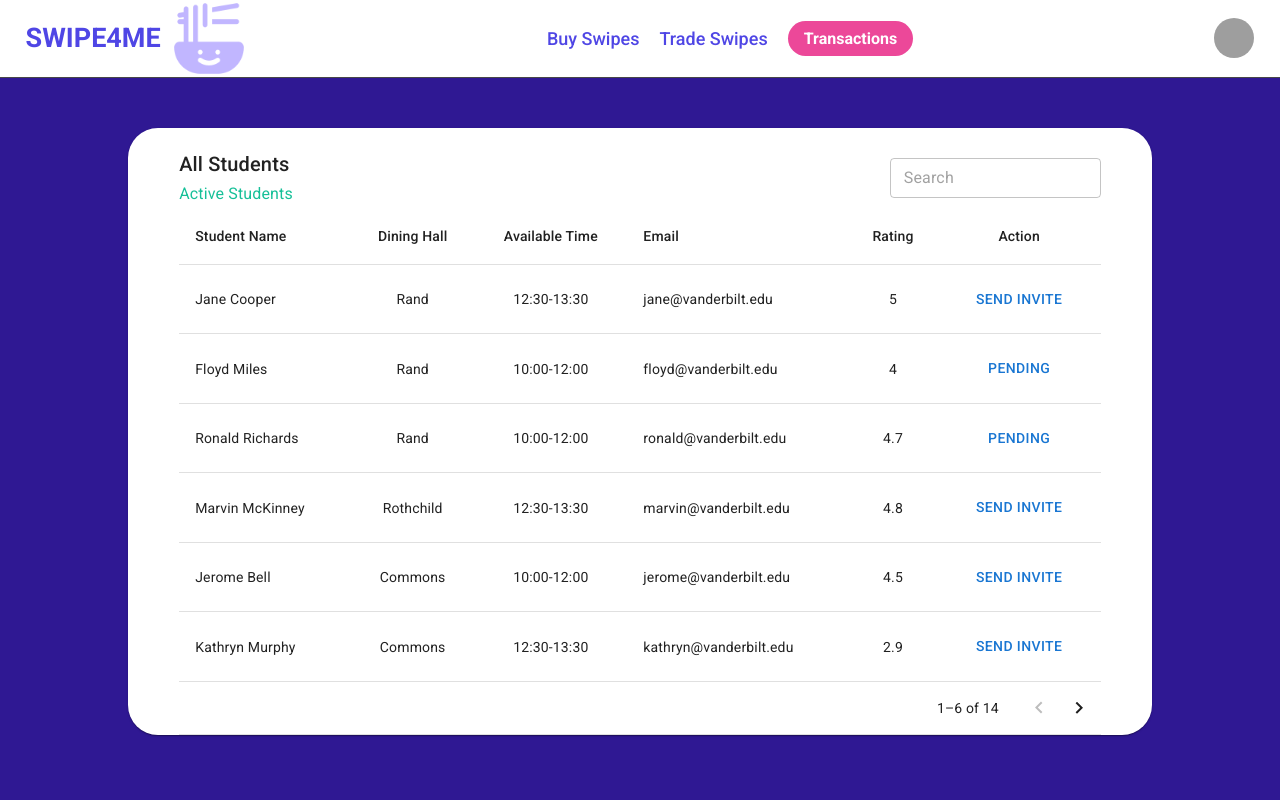
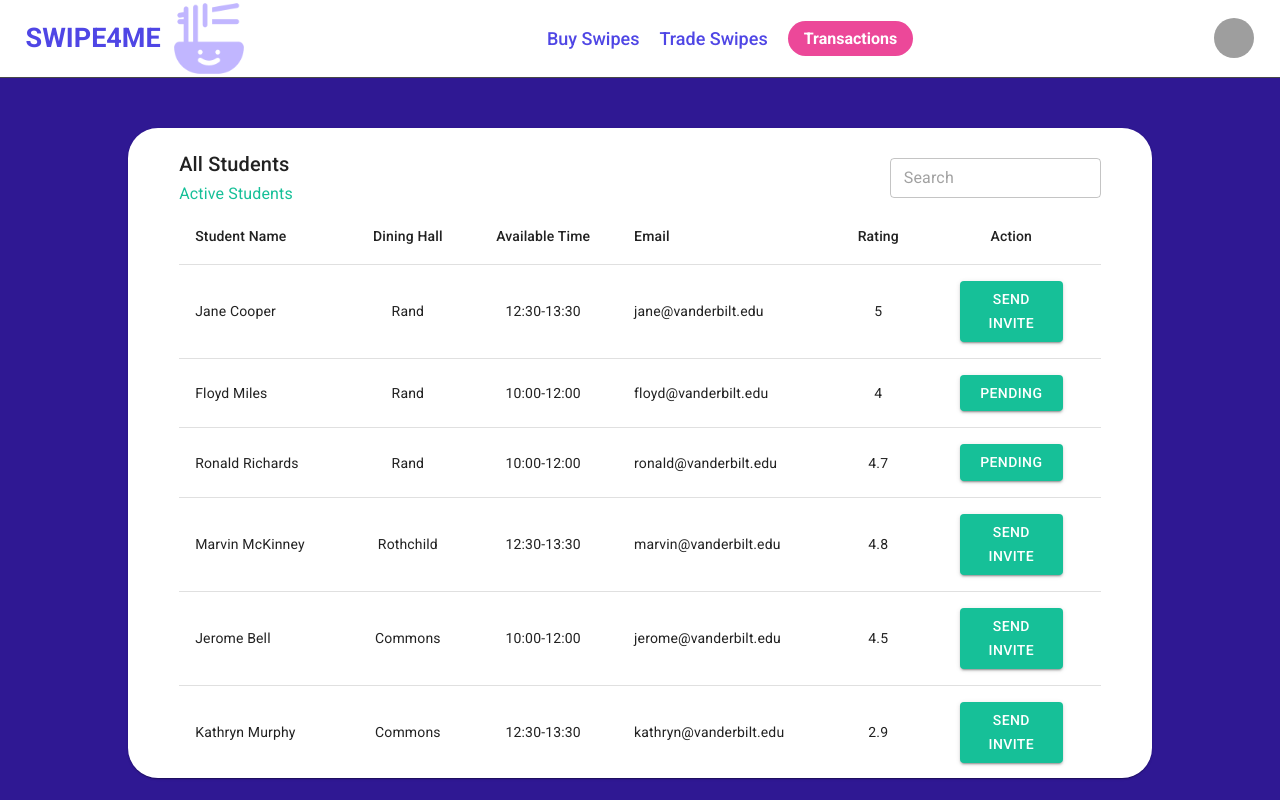
Before and after one commit to RuoHan-Chen/SwipeForMe, a React (Vite) app in the folder Swipe4MeFrontend/: page /buySwipes in a window 1280 px wide. Built offline with nearby package versions, Linux system fonts and the light colour scheme; grey boxes are pictures that could not be loaded.

Commit message:
button styles

```diff
--- a/Swipe4MeFrontend/src/pages/buySwipes.tsx
+++ b/Swipe4MeFrontend/src/pages/buySwipes.tsx
@@ -9,7 +9,13 @@ import TableBody from "@mui/material/TableBody";
 import Button from "@mui/material/Button";
 import TableFooter from "@mui/material/TableFooter";
 import TablePagination from "@mui/material/TablePagination";
-import { Grid2, TextField, Typography } from "@mui/material";
+import {
+  createTheme,
+  Grid2,
+  TextField,
+  ThemeProvider,
+  Typography,
+} from "@mui/material";
 
 const dummyData = [
   {
@@ -140,12 +146,21 @@ const dummyData = [
   },
 ];
 
+const theme = createTheme({
+  palette: {
+    primary: {
+      main: "#16C098",
+    },
+  },
+});
+
 const ROWS_PER_PAGE = 6;
 
 const buySwipes: React.FC = () => {
   const [page, setPage] = useState(0);
 
   return (
+    <ThemeProvider theme={theme}>
       <div style={{ paddingTop: "50px" }}>
         <TableContainer
           component={Paper}
@@ -206,7 +221,14 @@ const buySwipes: React.FC = () => {
                       <TableCell align="left">{row.email}</TableCell>
                       <TableCell align="center">{row.rating}</TableCell>
                       <TableCell align="center">
-                      <Button>{row.action}</Button>
+                        <Button
+                          variant="contained"
+                          color="primary"
+                          fullWidth={true}
+                          style={{ width: "70%" }}
+                        >
+                          <div style={{ color: "white" }}>{row.action}</div>
+                        </Button>
                       </TableCell>
                     </TableRow>
                   ))}
@@ -228,6 +250,7 @@ const buySwipes: React.FC = () => {
           </div>
         </TableContainer>
       </div>
+    </ThemeProvider>
   );
 };
 
```
Lines whose indentation alone changed are shown as unchanged.
